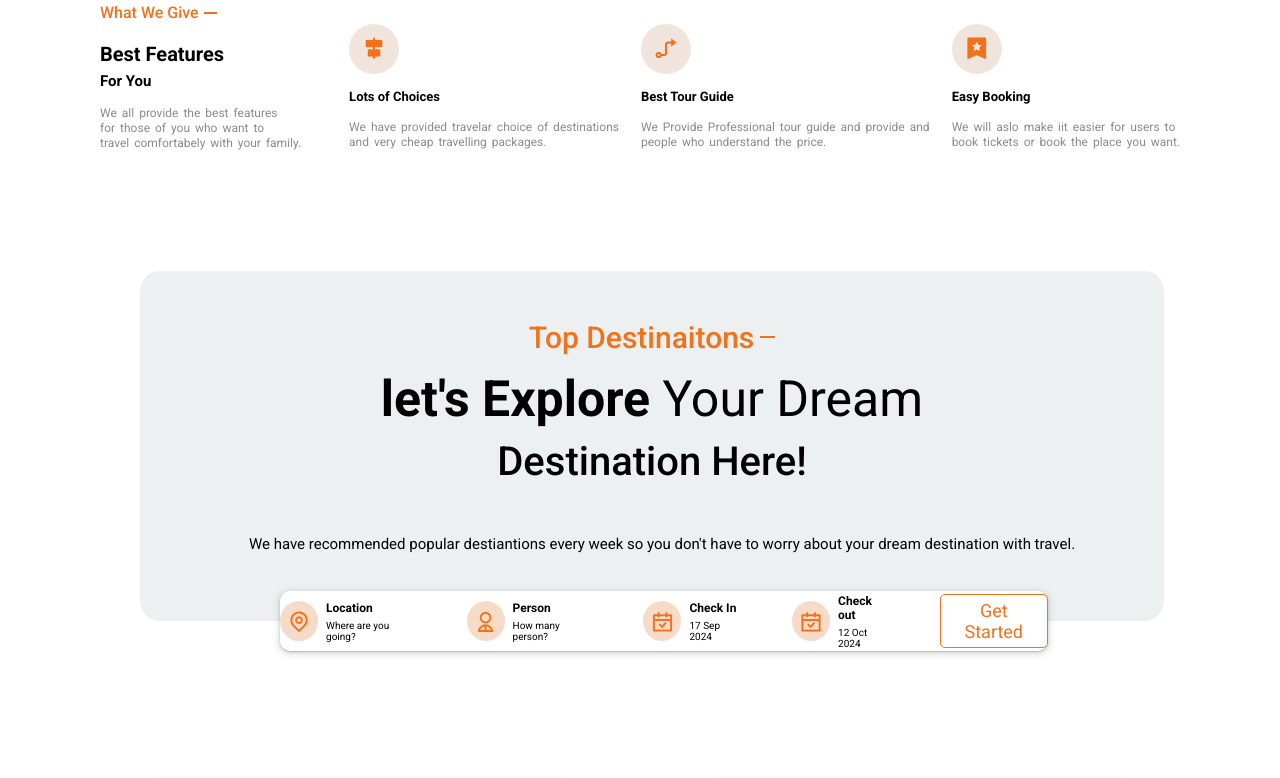
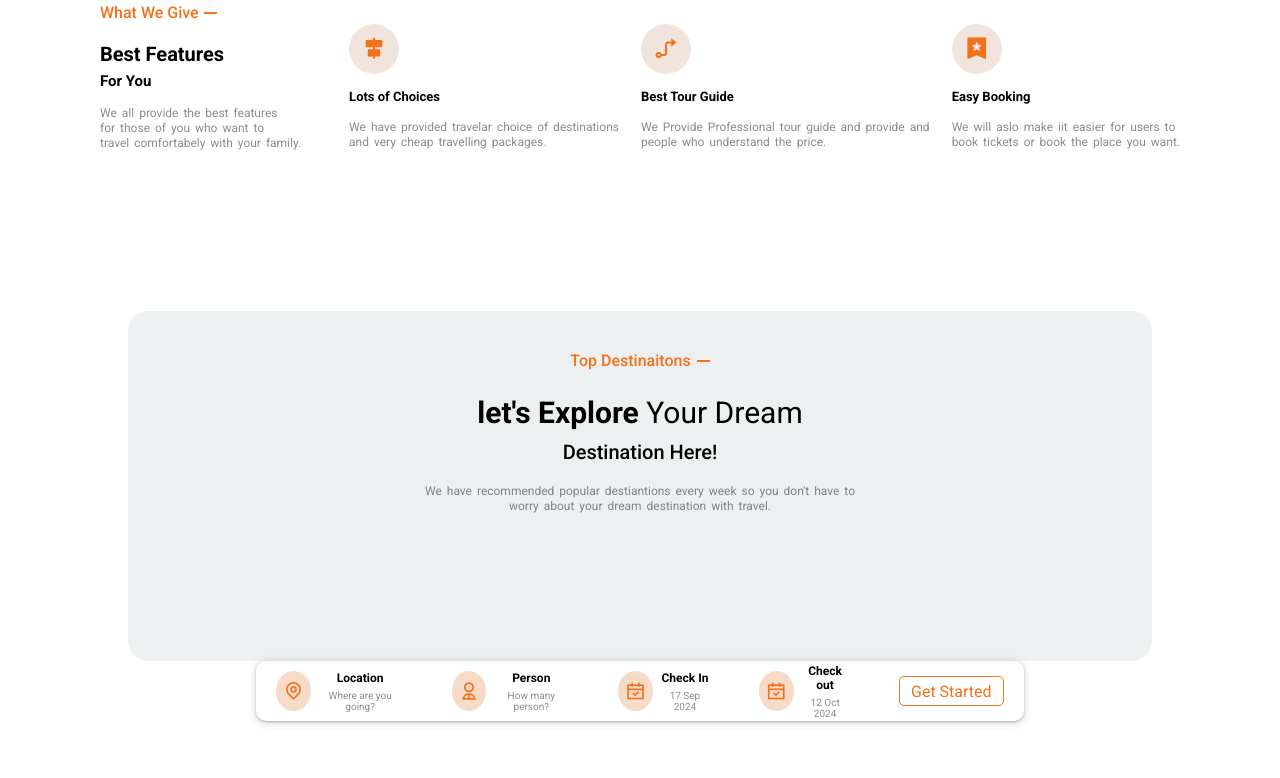
Before and after one commit to Subhass1/Traver, a plain HTML site: page index.html in a window 1280 px wide. Shown: the part 1677-2455 px from the top of the page. Drawn offline with nearby package versions, Linux system fonts and the light colour scheme.

Commit message:
some updates

```diff
--- a/css/style.css
+++ b/css/style.css
@@ -482,10 +482,7 @@ padding-top: 4rem;
     }
 }
 
-.right-about-section {
-    /* margin-top: 6rem; */
-    /* padding-top: 15rem; */
-}
+
 
 .right-about-section .about-content {
     display: flex;
@@ -672,16 +669,13 @@ padding-top: 4rem;
 
 .choosing-destinations {
     width: 100%;
-    padding-top: 8rem;
+    /* padding-top: 8rem; */
+    padding-top: 16rem;
 }
 
 
 .destinaitons-content {
-    margin: 4rem 3rem 0 14rem;
-    display: flex;
-    flex-direction: column;
-    align-items: center;
-    justify-content: center;
+    margin: 0 auto;
     background-color: rgba(234, 239, 239, 0.882);
     border-radius: 2rem;
     -webkit-border-radius: 2rem;
@@ -694,19 +688,21 @@ padding-top: 4rem;
 }
 
 .info-heading {
+
     display: flex;
     align-items: center;
     gap: .6rem;
     justify-content: center;
+    padding-top: 4rem;
 
     & h4 {
-        font-size: 3rem;
+        font-size: 1.6rem;
         font-weight: 500;
         color: #f3711b;
     }
 
     & hr {
-        width: 1.5rem;
+        width: 1.3rem;
         border: 1px solid #f3711b;
     }
 }
@@ -716,10 +712,10 @@ padding-top: 4rem;
     align-items: center;
     flex-direction: column;
     justify-content: center;
-    margin-top: 1.5rem;
+    padding-top: 2.5rem;
 
     & h1 {
-        font-size: 5rem;
+        font-size: 3rem;
     }
 
     & span {
@@ -727,36 +723,45 @@ padding-top: 4rem;
     }
 
     & h4 {
-        font-size: 4rem;
-        margin-top: 1rem;
+        font-size: 2rem;
+        padding-top: 1rem;
         font-weight: 500;
     }
 
     & p {
-        font-size: 1.5rem;
-        margin-top: 1rem;
-        padding: 4rem 2rem 2rem 4rem;
+        font-size: 1.2rem;
+        padding-top: 2rem;
+        word-spacing: .2rem;
+        line-height: 1.5rem;
+        color: rgba(25, 24, 37, 0.5);
+        text-align: center;
     }
 }
 
 .destiantion-booking {
     display: flex;
     align-items: center;
-    justify-content: space-evenly;
     gap: 5rem;
     width: 60%;
     height: 6rem;
     background-color: #fff;
     box-shadow: rgba(60, 64, 67, 0.3) 0px 1px 2px 0px, rgba(60, 64, 67, 0.15) 0px 2px 6px 2px;
-    margin: -3rem 3rem 5rem 28rem;
+
+
+    margin: 0 auto;
     border-radius: 1rem;
     -webkit-border-radius: 1rem;
     -moz-border-radius: 1rem;
     -ms-border-radius: 1rem;
     -o-border-radius: 1rem;
+    text-align: center;
+    padding: 0 2rem 0 2rem;
+
 
     & button {
-        padding: .5rem 1rem .5rem 1rem;
+        /* padding: .5rem 1rem .5rem 1rem; */
+        width: 12rem;
+        height: 3rem;
         border: 1px solid #f3711b;
         background-color: #fff;
         color: #f3711b;
@@ -765,7 +770,7 @@ padding-top: 4rem;
         -moz-border-radius: .5rem;
         -ms-border-radius: .5rem;
         -o-border-radius: .5rem;
-        font-size: 1.8rem;
+        font-size: 1.6rem;
     }
 
     & button:hover {
@@ -779,6 +784,7 @@ padding-top: 4rem;
     display: flex;
     align-items: center;
     gap: .8rem;
+    /* padding: 0 2rem 0 2rem; */
 
     & i {
         display: flex;
@@ -793,7 +799,7 @@ padding-top: 4rem;
         -o-border-radius: 50%;
         background-color: #f4cdb3b5;
         color: #f3711b;
-        font-size: 2.3rem;
+        font-size: 2rem;
     }
 }
 
@@ -804,8 +810,9 @@ padding-top: 4rem;
     }
 
     & p {
-        margin-top: .5rem;
+    padding-top: .5rem;
         font-size: 1rem;
+        color: rgba(25, 24, 37, 0.5);
     }
 }
 
@@ -1041,7 +1048,7 @@ align-items: center;
 }
 
 .grid-item {
-    background-image: url("../Images/Subhash-6.jpg");
+    background-image: url("../Images/travel1.PNG");
     /*ReplacewithyourimageURL*/
     background-size: cover;
     background-position: center;
--- a/index.html
+++ b/index.html
@@ -229,7 +229,7 @@
             <div class="info-content">
                 <h1>let's Explore <span>Your Dream</span></h1>
                 <h4>Destination Here!</h4>
-                <p>We have recommended popular destiantions every week so you don't have to worry about your dream destination with travel.</p>
+                <p>We have recommended popular destiantions every week so you don't have to <br> worry about your dream destination with travel.</p>
             </div>
         </div>
 
```
